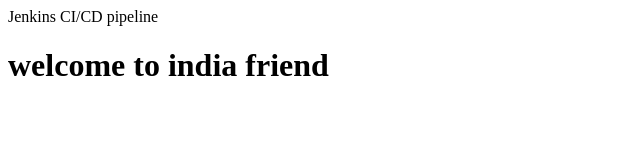
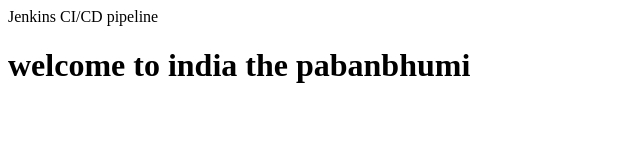
Before and after one commit to babu-alt/indedx, a plain HTML site: page index.html in a window 1280 px wide. Shown: the whole page, without its empty margins (0-640 px from the left). Drawn offline with Linux system fonts and the light colour scheme.

Commit message:
added new

```diff
--- a/index.html
+++ b/index.html
@@ -1,6 +1,6 @@
 <html>
 <tilte>Jenkins CI/CD pipeline</title>
 <body>
-<h1>welcome to india friend</h1>
+<h1>welcome to india the pabanbhumi</h1>
 </body>
 </html>
```
Also changed, not shown: 1 other file.
